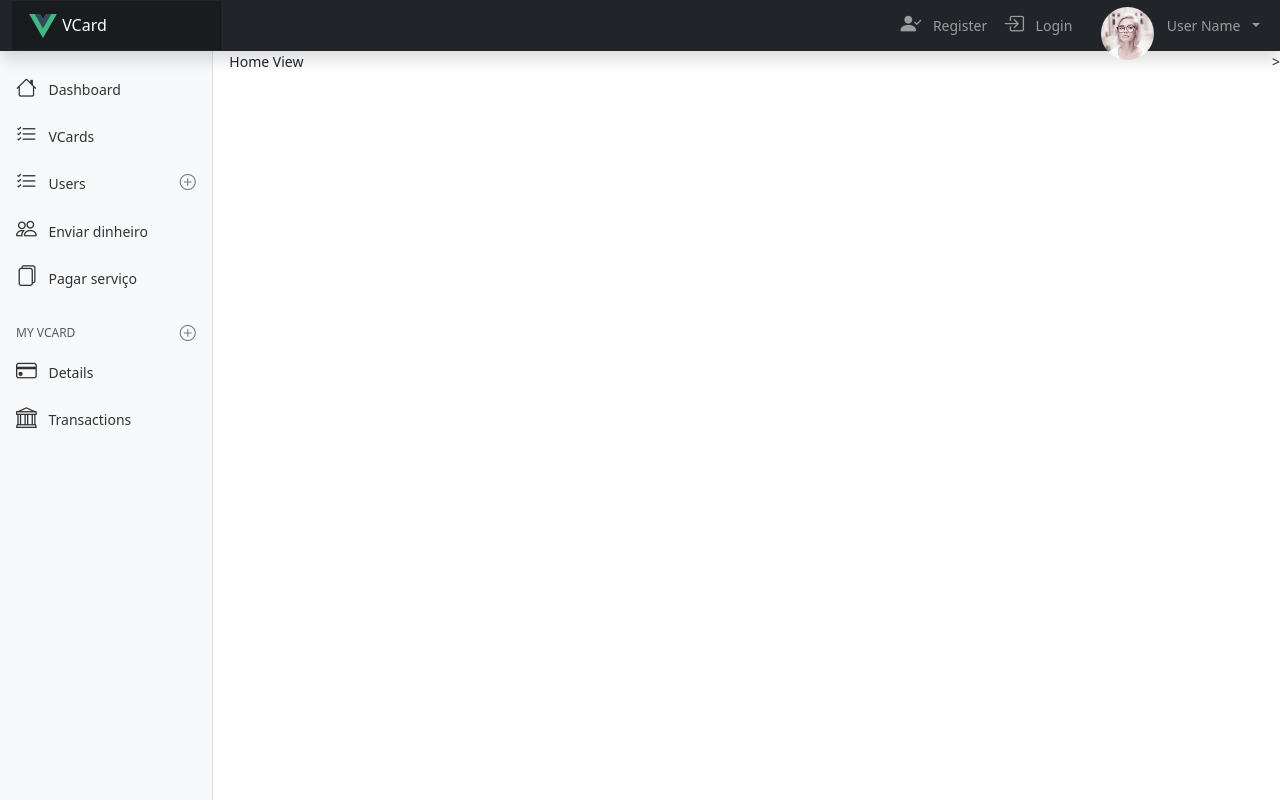
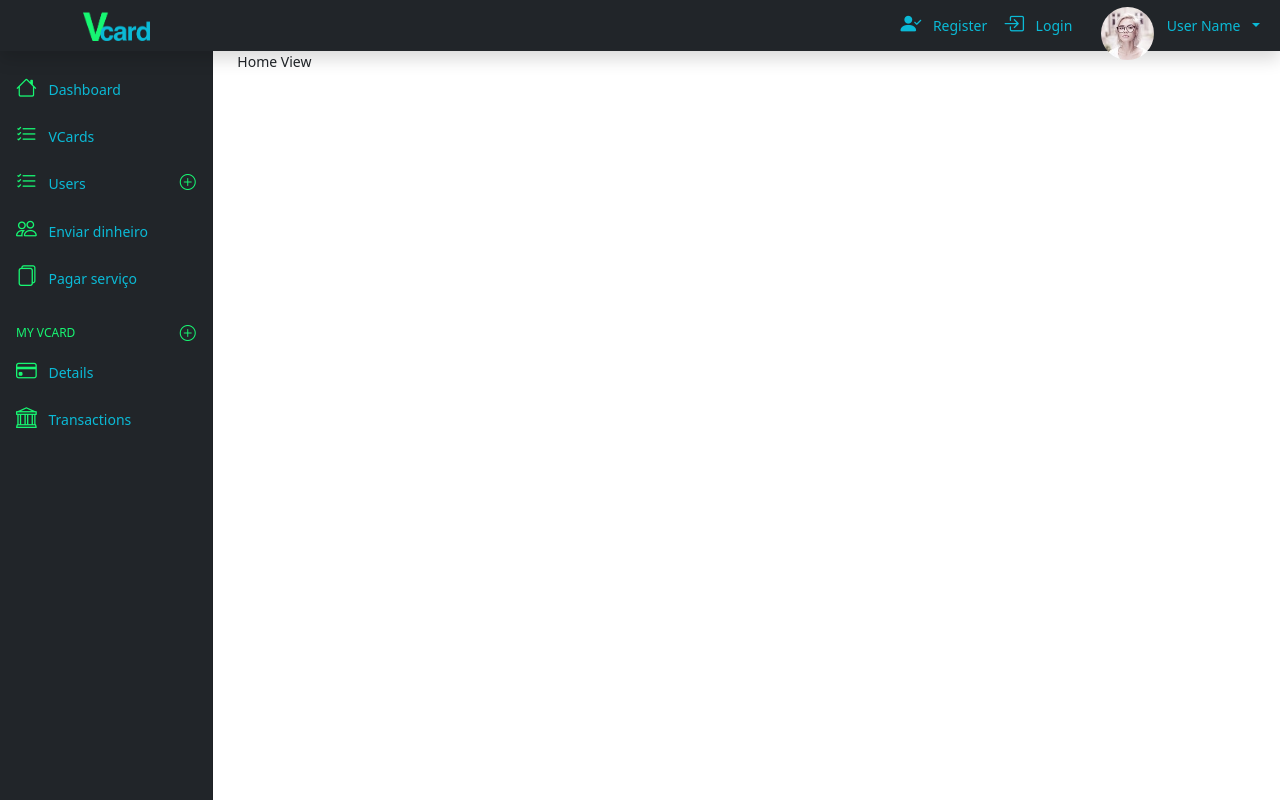
Before and after one commit to LotusXvr/VCard, a Vue app in the folder frontend/: page / in a window 1280 px wide. Built offline with nearby package versions, Linux system fonts and the light colour scheme.

Commit message:
Resolução de conflitos

```diff
--- a/frontend/src/App.vue
+++ b/frontend/src/App.vue
@@ -1,22 +1,21 @@
 <script setup>
 import { RouterLink, RouterView } from "vue-router"
 import { ref } from "vue"
-
-const staticPhoneNumber = ref(900000010)
+//color: #17f672 Verde Logo
+//color: #0bbad6 Azul Logo
+const staticPhoneNumber = ref(900000011)
 </script>
 
 <template>
-    <nav class="navbar navbar-expand-md navbar-dark bg-dark sticky-top flex-md-nowrap p-0 shadow">
+    <nav class="navbar navbar-expand-md navbar-light bg-dark sticky-top flex-md-nowrap p-0 shadow">
         <div class="container-fluid">
-            <a class="navbar-brand col-md-3 col-lg-2 me-0 px-3" href="#">
+            <a class="col-md-3 col-lg-2 me-0 d-flex align-items-center justify-content-center" href="#">
                 <img
-                    src="@/assets/logo.svg"
+                    src="@/assets/vcard.png"
                     alt=""
-                    width="30"
-                    height="24"
                     class="d-inline-block align-text-top"
+                    style="max-height: 30px; max-width: 100px"
                 />
-                VCard
             </a>
             <button
                 id="buttonSidebarExpandId"
@@ -35,7 +34,7 @@ const staticPhoneNumber = ref(900000010)
                 <ul class="navbar-nav">
                     <li class="nav-item">
                         <a class="nav-link" href="#"
-                            ><i class="bi bi-person-check-fill"></i>
+                        ><i class="bi bi-person-check-fill"></i>
                             Register
                         </a>
                     </li>
@@ -92,7 +91,7 @@ const staticPhoneNumber = ref(900000010)
 
     <div class="container-fluid">
         <div class="row">
-            <nav id="sidebarMenu" class="col-md-3 col-lg-2 d-md-block bg-light sidebar collapse">
+            <nav id="sidebarMenu" class="col-md-3 col-lg-2 d-md-block bg-dark sidebar collapse">
                 <div class="position-sticky pt-3">
                     <ul class="nav flex-column">
                         <li class="nav-item">
@@ -145,7 +144,7 @@ const staticPhoneNumber = ref(900000010)
                     <h6
                         class="sidebar-heading d-flex justify-content-between align-items-center px-3 mt-4 mb-1 text-muted"
                     >
-                        <span>My VCard</span>
+                        <span style="color: #17f672;">My VCard</span>
                         <a class="link-secondary" href="#" aria-label="Add a new project">
                             <i class="bi bi-xs bi-plus-circle"></i>
                         </a>
@@ -194,7 +193,7 @@ const staticPhoneNumber = ref(900000010)
                             </li>
                             <li class="nav-item dropdown">
                                 <a
-                                    class="nav-link dropdown-toggle"
+                                    class="nav-link dropdown-toggle "
                                     href="#"
                                     id="navbarDropdownMenuLink2"
                                     role="button"
@@ -238,7 +237,7 @@ const staticPhoneNumber = ref(900000010)
             <main class="col-md-9 ms-sm-auto col-lg-10 px-md-4">
                 <router-view />
             </main>
-            >
+
         </div>
     </div>
 </template>
@@ -270,4 +269,14 @@ const staticPhoneNumber = ref(900000010)
 #sidebarMenu {
     overflow-y: auto;
 }
+
+.collapse.navbar-collapse.justify-content-end a {
+    color: #0bbad6;
+}
+#sidebarMenu.collapse i {
+    color: #17f672;
+}
+#sidebarMenu.collapse li.nav-item a{
+    color: #0bbad6;
+}
 </style>
```
Also changed, not shown: frontend/src/assets/vcard.png (added).
